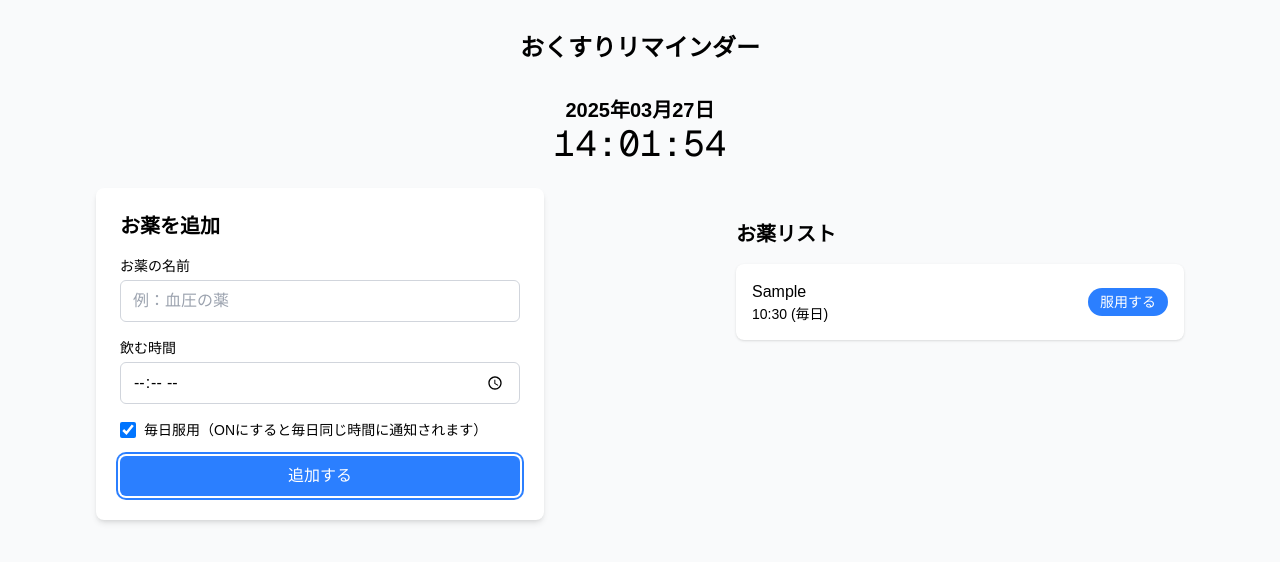
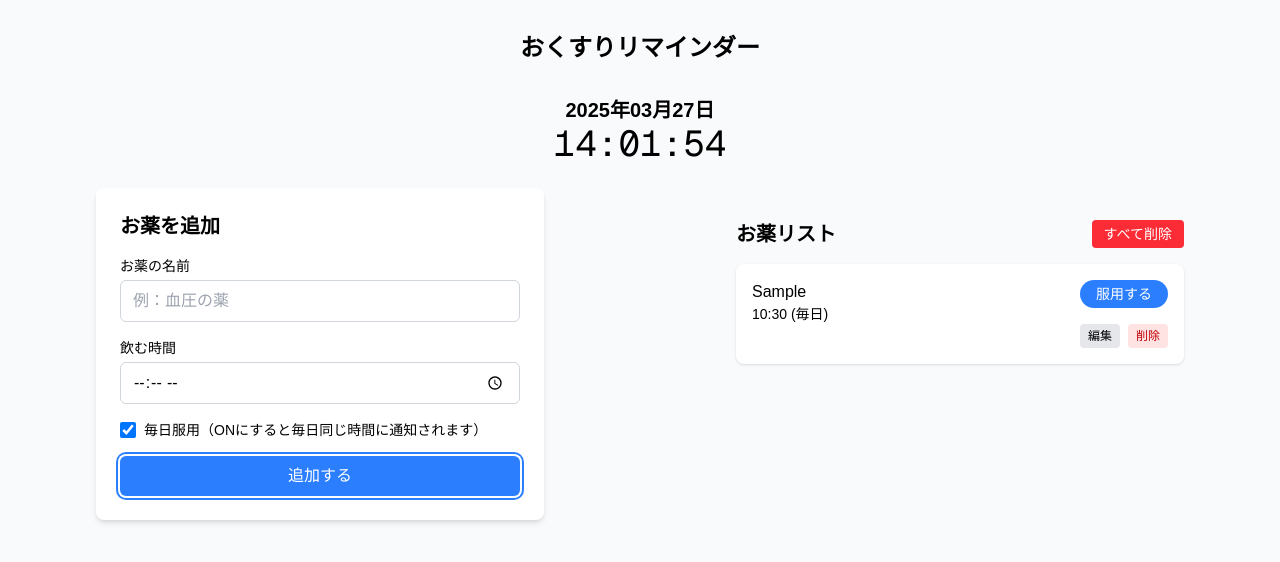
Before and after one commit to bskcorona-github/medicine-app, a Next.js app: page / in a window 1280 px wide. Both pictures are taken after typing "Sample", "10:30" into the empty fields and a click on the button "追加する". Shown: the top 562 px of the page. Built offline with nearby package versions, Linux system fonts and the light colour scheme.

Commit message:
てｓｔ

```diff
--- a/src/app/components/MedicineForm.tsx
+++ b/src/app/components/MedicineForm.tsx
@@ -1,8 +1,10 @@
 "use client";
 
 import { useForm } from "react-hook-form";
+import { useEffect } from "react";
+import { Medicine } from "./MedicineList";
 
-type MedicineFormData = {
+export type MedicineFormData = {
   medicineName: string;
   time: string;
   daily: boolean;
@@ -10,22 +12,53 @@ type MedicineFormData = {
 
 type MedicineFormProps = {
   onAddMedicine: (data: MedicineFormData) => void;
+  onUpdateMedicine?: (id: string, data: MedicineFormData) => void;
+  editingMedicine: Medicine | null;
+  onCancelEdit?: () => void;
 };
 
-export default function MedicineForm({ onAddMedicine }: MedicineFormProps) {
+export default function MedicineForm({
+  onAddMedicine,
+  onUpdateMedicine,
+  editingMedicine,
+  onCancelEdit,
+}: MedicineFormProps) {
   const {
     register,
     handleSubmit,
     reset,
+    setValue,
     formState: { errors },
   } = useForm<MedicineFormData>({
     defaultValues: {
+      medicineName: "",
+      time: "",
       daily: true,
     },
   });
 
+  // 編集モードの場合、フォームに値をセット
+  useEffect(() => {
+    if (editingMedicine) {
+      setValue("medicineName", editingMedicine.name);
+      setValue("time", editingMedicine.time);
+      setValue("daily", editingMedicine.daily);
+    } else {
+      reset({
+        medicineName: "",
+        time: "",
+        daily: true,
+      });
+    }
+  }, [editingMedicine, setValue, reset]);
+
   const onSubmit = (data: MedicineFormData) => {
-    onAddMedicine(data);
+    if (editingMedicine && onUpdateMedicine) {
+      onUpdateMedicine(editingMedicine.id, data);
+    } else {
+      onAddMedicine(data);
+    }
+
     reset({
       medicineName: "",
       time: "",
@@ -35,7 +68,9 @@ export default function MedicineForm({ onAddMedicine }: MedicineFormProps) {
 
   return (
     <div className="w-full max-w-md mx-auto bg-white p-6 rounded-lg shadow-md">
-      <h2 className="text-xl font-bold mb-4">お薬を追加</h2>
+      <h2 className="text-xl font-bold mb-4">
+        {editingMedicine ? "お薬を編集" : "お薬を追加"}
+      </h2>
       <form onSubmit={handleSubmit(onSubmit)} className="space-y-4">
         <div>
           <label
@@ -90,12 +125,24 @@ export default function MedicineForm({ onAddMedicine }: MedicineFormProps) {
           </label>
         </div>
 
-        <button
-          type="submit"
-          className="w-full bg-blue-500 text-white py-2 px-4 rounded-md hover:bg-blue-600 focus:outline-none focus:ring-2 focus:ring-blue-500 focus:ring-offset-2 transition-colors"
-        >
-          追加する
-        </button>
+        <div className="flex space-x-2">
+          <button
+            type="submit"
+            className="flex-1 bg-blue-500 text-white py-2 px-4 rounded-md hover:bg-blue-600 focus:outline-none focus:ring-2 focus:ring-blue-500 focus:ring-offset-2 transition-colors"
+          >
+            {editingMedicine ? "更新する" : "追加する"}
+          </button>
+
+          {editingMedicine && onCancelEdit && (
+            <button
+              type="button"
+              onClick={onCancelEdit}
+              className="flex-1 bg-gray-300 text-gray-700 py-2 px-4 rounded-md hover:bg-gray-400 focus:outline-none focus:ring-2 focus:ring-gray-500 focus:ring-offset-2 transition-colors"
+            >
+              キャンセル
+            </button>
+          )}
+        </div>
       </form>
     </div>
   );
--- a/src/app/components/MedicineList.tsx
+++ b/src/app/components/MedicineList.tsx
@@ -11,15 +11,32 @@ export type Medicine = {
 type MedicineListProps = {
   medicines: Medicine[];
   onTakeMedicine: (id: string) => void;
+  onDeleteMedicine: (id: string) => void;
+  onEditMedicine: (medicine: Medicine) => void;
+  onDeleteAllMedicines: () => void;
 };
 
 export default function MedicineList({
   medicines,
   onTakeMedicine,
+  onDeleteMedicine,
+  onEditMedicine,
+  onDeleteAllMedicines,
 }: MedicineListProps) {
   return (
     <div className="w-full max-w-md mx-auto mt-8">
-      <h2 className="text-xl font-bold mb-4">お薬リスト</h2>
+      <div className="flex justify-between items-center mb-4">
+        <h2 className="text-xl font-bold">お薬リスト</h2>
+        {medicines.length > 0 && (
+          <button
+            onClick={onDeleteAllMedicines}
+            className="px-3 py-1 text-sm bg-red-500 text-white rounded hover:bg-red-600 transition-colors"
+          >
+            すべて削除
+          </button>
+        )}
+      </div>
+
       {medicines.length === 0 ? (
         <p className="text-black text-center">薬が登録されていません</p>
       ) : (
@@ -31,7 +48,7 @@ export default function MedicineList({
                 medicine.taken ? "bg-green-50" : "bg-white"
               }`}
             >
-              <div className="flex justify-between items-center">
+              <div className="flex justify-between items-start">
                 <div>
                   <h3 className="font-medium text-black">{medicine.name}</h3>
                   <p className="text-sm text-black">
@@ -39,6 +56,7 @@ export default function MedicineList({
                     {medicine.daily && " (毎日)"}
                   </p>
                 </div>
+                <div className="flex flex-col space-y-2">
                   {medicine.taken ? (
                     <span className="px-3 py-1 text-sm text-green-800 bg-green-100 rounded-full">
                       服用済み
@@ -51,6 +69,21 @@ export default function MedicineList({
                       服用する
                     </button>
                   )}
+                  <div className="flex space-x-2 mt-2">
+                    <button
+                      onClick={() => onEditMedicine(medicine)}
+                      className="px-2 py-1 text-xs bg-gray-200 text-gray-700 rounded hover:bg-gray-300 transition-colors"
+                    >
+                      編集
+                    </button>
+                    <button
+                      onClick={() => onDeleteMedicine(medicine.id)}
+                      className="px-2 py-1 text-xs bg-red-100 text-red-700 rounded hover:bg-red-200 transition-colors"
+                    >
+                      削除
+                    </button>
+                  </div>
+                </div>
               </div>
             </li>
           ))}
--- a/src/app/page.tsx
+++ b/src/app/page.tsx
@@ -2,7 +2,7 @@
 
 import { useState, useEffect, useRef } from "react";
 import { v4 as uuidv4 } from "uuid";
-import MedicineForm from "./components/MedicineForm";
+import MedicineForm, { MedicineFormData } from "./components/MedicineForm";
 import MedicineList, { Medicine } from "./components/MedicineList";
 import Notification from "./components/Notification";
 import TimeDisplay from "./components/TimeDisplay";
@@ -12,6 +12,8 @@ export default function Home() {
   const [medicines, setMedicines] = useState<Medicine[]>([]);
   // 音声再生用ref
   const audioRef = useRef<HTMLAudioElement | null>(null);
+  // 編集中の薬
+  const [editingMedicine, setEditingMedicine] = useState<Medicine | null>(null);
 
   // ローカルストレージからデータを読み込む
   useEffect(() => {
@@ -37,11 +39,7 @@ export default function Home() {
   };
 
   // 新しい薬を追加
-  const handleAddMedicine = (data: {
-    medicineName: string;
-    time: string;
-    daily: boolean;
-  }) => {
+  const handleAddMedicine = (data: MedicineFormData) => {
     const newMedicine: Medicine = {
       id: uuidv4(),
       name: data.medicineName,
@@ -59,6 +57,50 @@ export default function Home() {
         medicine.id === id ? { ...medicine, taken: true } : medicine
       )
     );
+  };
+
+  // 薬を削除する
+  const handleDeleteMedicine = (id: string) => {
+    setMedicines(medicines.filter((medicine) => medicine.id !== id));
+  };
+
+  // すべての薬を削除する
+  const handleDeleteAllMedicines = () => {
+    if (window.confirm("すべてのお薬を削除してもよろしいですか？")) {
+      setMedicines([]);
+    }
+  };
+
+  // 薬の編集モードを開始
+  const handleEditMedicine = (medicine: Medicine) => {
+    setEditingMedicine(medicine);
+    // フォームが見えるようにスクロール
+    window.scrollTo({
+      top: 0,
+      behavior: "smooth",
+    });
+  };
+
+  // 薬を更新する
+  const handleUpdateMedicine = (id: string, data: MedicineFormData) => {
+    setMedicines(
+      medicines.map((medicine) =>
+        medicine.id === id
+          ? {
+              ...medicine,
+              name: data.medicineName,
+              time: data.time,
+              daily: data.daily,
+            }
+          : medicine
+      )
+    );
+    setEditingMedicine(null);
+  };
+
+  // 編集をキャンセル
+  const handleCancelEdit = () => {
+    setEditingMedicine(null);
   };
 
   // URLパラメータから通知アクションを処理
@@ -227,13 +269,21 @@ export default function Home() {
 
         <div className="grid gap-8 md:grid-cols-2">
           <div>
-            <MedicineForm onAddMedicine={handleAddMedicine} />
+            <MedicineForm
+              onAddMedicine={handleAddMedicine}
+              onUpdateMedicine={handleUpdateMedicine}
+              editingMedicine={editingMedicine}
+              onCancelEdit={handleCancelEdit}
+            />
           </div>
 
           <div>
             <MedicineList
               medicines={medicines}
               onTakeMedicine={handleTakeMedicine}
+              onDeleteMedicine={handleDeleteMedicine}
+              onEditMedicine={handleEditMedicine}
+              onDeleteAllMedicines={handleDeleteAllMedicines}
             />
           </div>
         </div>
```
Lines whose indentation alone changed are shown as unchanged.
